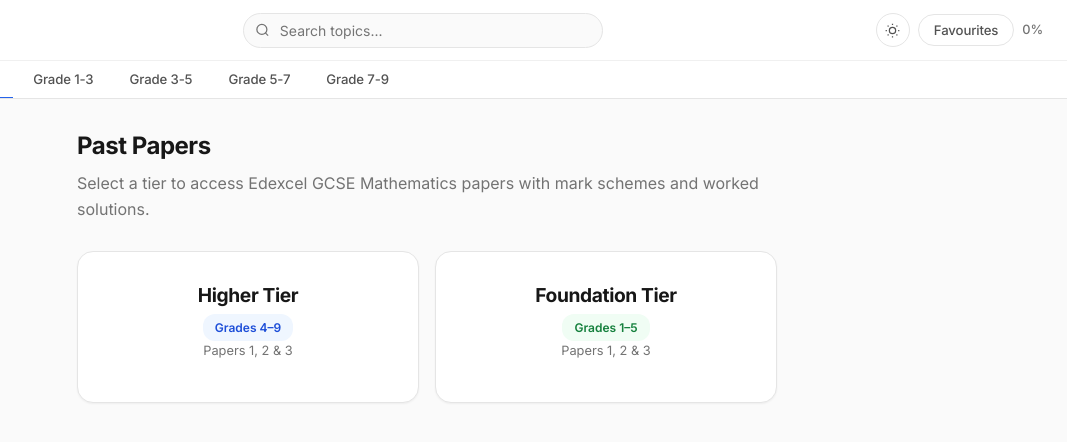
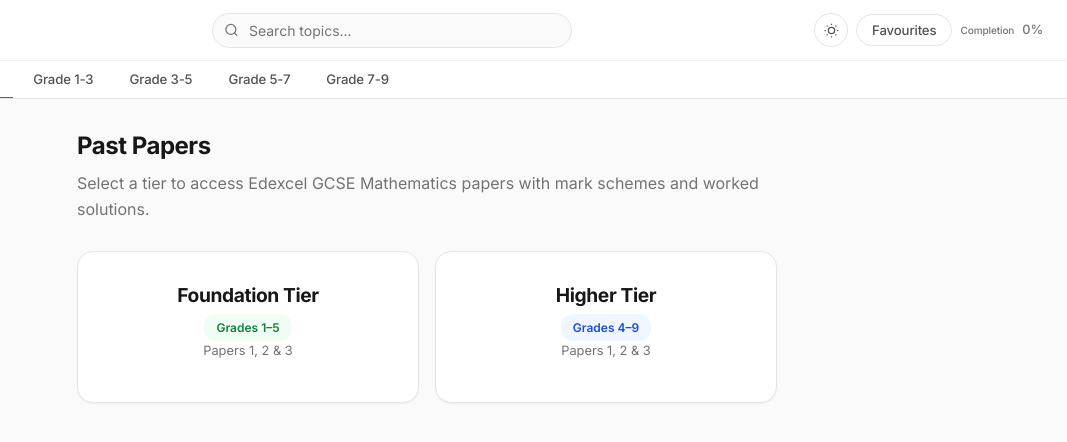
Before and after one commit to babymu5k/maths-project, a plain HTML site: page index.html in a window 1280 px wide. Both pictures are taken after a click on the button "Past Papers". Shown: the full height of the page, 213-1280 px from the left. Drawn offline with Linux system fonts and the light colour scheme.

Commit message:
added completion

```diff
--- a/index.html
+++ b/index.html
@@ -24,7 +24,7 @@
                     <svg width="15" height="15" viewBox="0 0 24 24" fill="none" stroke="currentColor" stroke-width="2"><circle cx="12" cy="12" r="5"/><path d="M12 1v2M12 21v2M4.22 4.22l1.42 1.42M18.36 18.36l1.42 1.42M1 12h2M21 12h2M4.22 19.78l1.42-1.42M18.36 5.64l1.42-1.42"/></svg>
                 </button>
                 <button class="btn" onclick="showFavourites()">Favourites</button>
-                <span class="progress-indicator" id="progressLabel">0%</span>
+                <span style="font-size: x-small;" class="progress-indicator">Completion</span><span class="progress-indicator" id="progressLabel" >0%</span>
             </div>
         </div>
         <nav class="nav-bar" id="mainNav">
--- a/main.js
+++ b/main.js
@@ -205,14 +205,14 @@
                     <h2 class="pp-title">Past Papers</h2>
                     <p class="pp-subtitle">Select a tier to access Edexcel GCSE Mathematics papers with mark schemes and worked solutions.</p>
                     <div class="tier-grid">
+                        <div class="tier-card" onclick="ppState='foundation';renderPastPapers()">
+                            <h3>Foundation Tier</h3>
+                            <span class="tier-badge badge-foundation">Grades 1–5</span>
+                            <p class="tier-range">Papers 1, 2 & 3</p>
+                        </div>
                         <div class="tier-card" onclick="ppState='higher';renderPastPapers()">
                             <h3>Higher Tier</h3>
                             <span class="tier-badge badge-higher">Grades 4–9</span>
-                            <p class="tier-range">Papers 1, 2 & 3</p>
-                        </div>
-                        <div class="tier-card" onclick="ppState='foundation';renderPastPapers()">
-                            <h3>Foundation Tier</h3>
-                            <span class="tier-badge badge-foundation">Grades 1–5</span>
                             <p class="tier-range">Papers 1, 2 & 3</p>
                         </div>
                     </div>
--- a/styles.css
+++ b/styles.css
@@ -201,6 +201,7 @@
             display: flex;
             gap: 4px;
             overflow-x: auto;
+            overflow: hidden;
             border-top: 1px solid var(--border-light);
         }
 
```
